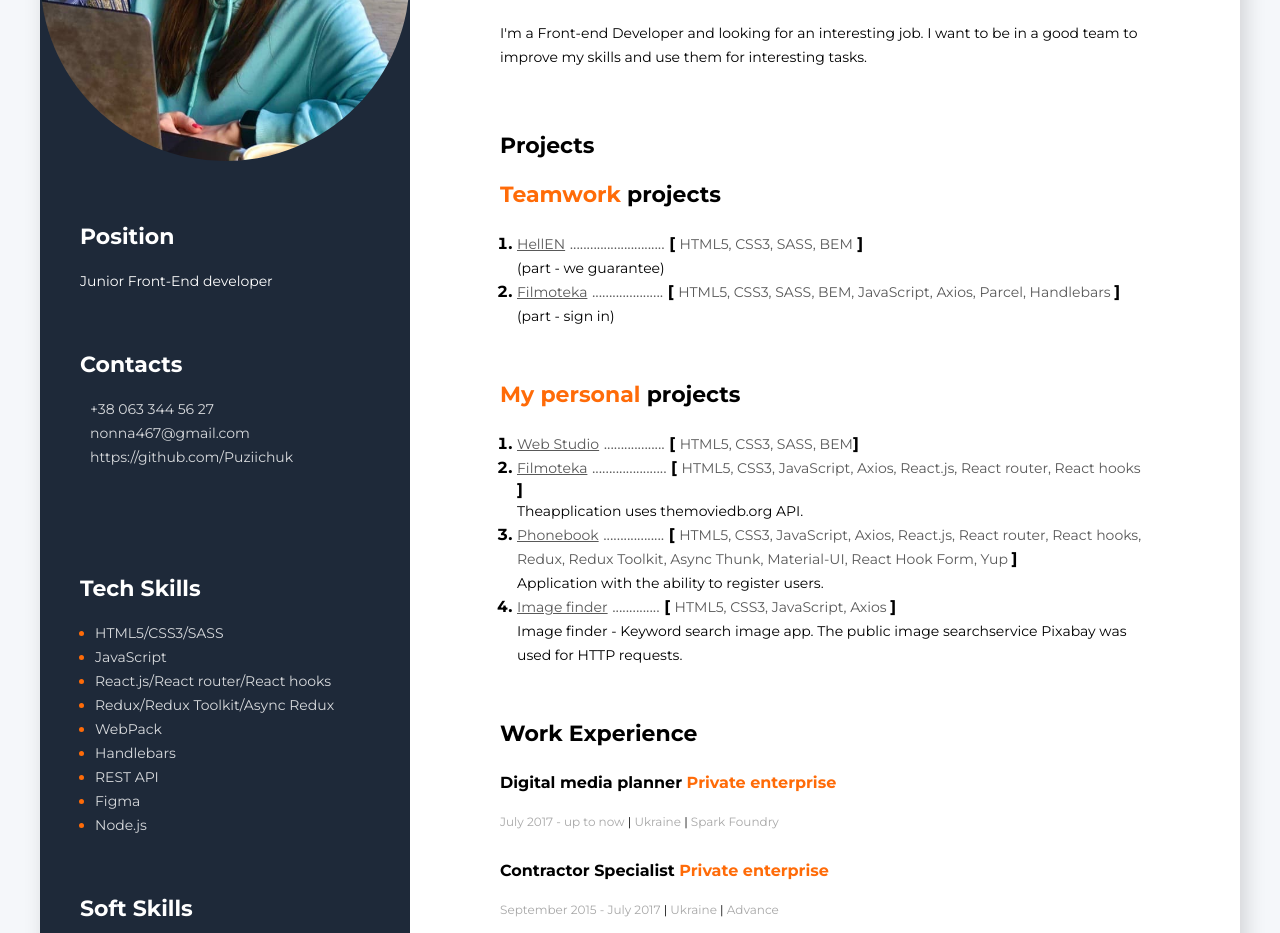
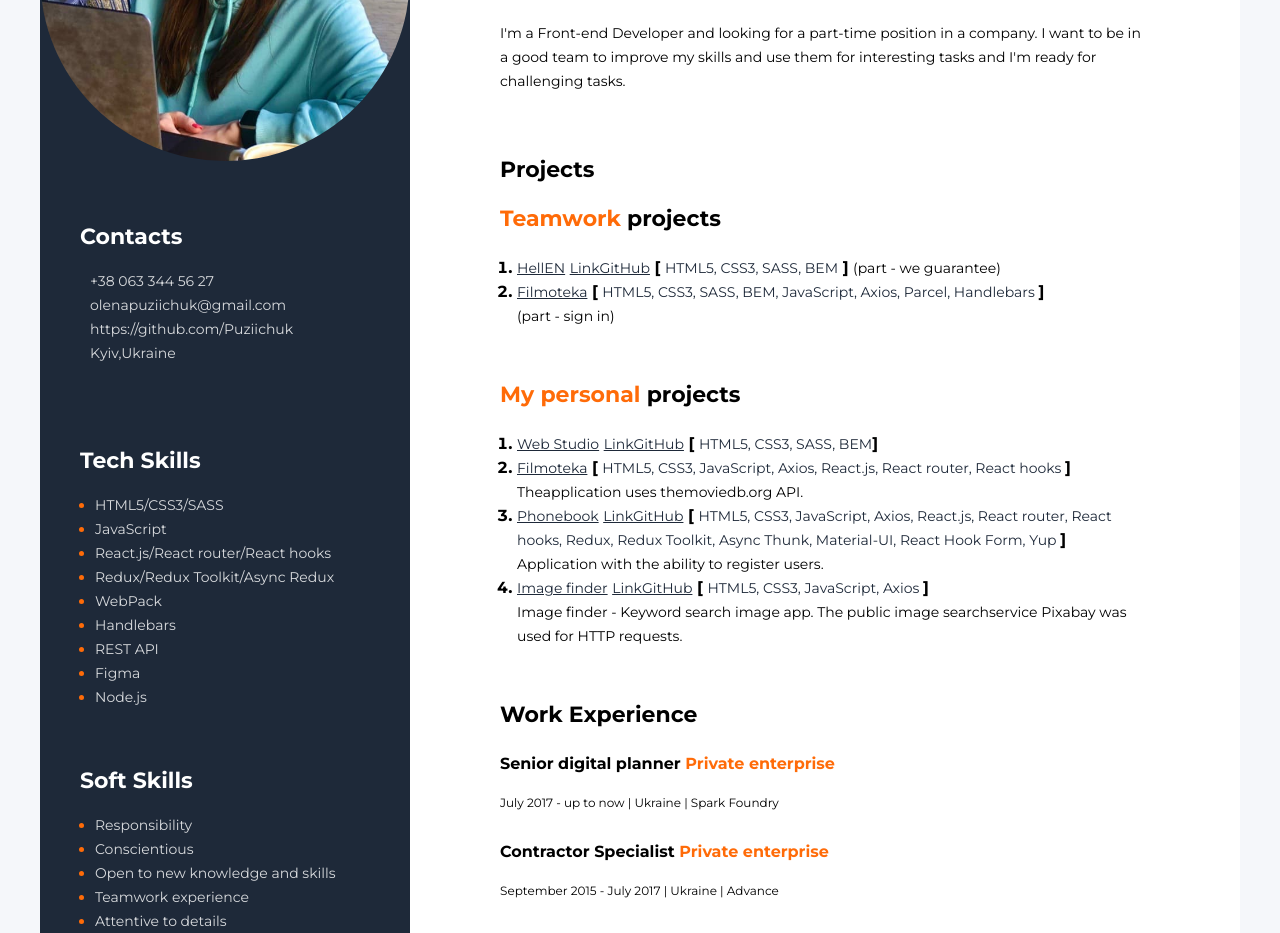
Before and after one commit to Puziichuk/resume, a plain HTML site: page index.html in a window 1280 px wide. Shown: the part 289-1222 px from the top of the page. Drawn offline with Linux system fonts and the light colour scheme.

Commit message:
added info

```diff
--- a/css/style.css
+++ b/css/style.css
@@ -21,7 +21,7 @@
     display: flex;
     max-width: 1200px;
     margin: 0 auto;
-    box-shadow: 5px 9px 20px rgba(0, 0, 0, 0.15);
+    /* box-shadow: 5px 9px 20px rgba(0, 0, 0, 0.15); */
   }
 
   .container {
@@ -119,13 +119,13 @@
     font-size: 14px;
     font-weight: 400;
     line-height: 24px;
-    color: #595959;
+    color: #1e2939;
   }
   .tech-name {
     font-size: 14px;
     font-weight: 400;
     line-height: 24px;
-    color: #595959;
+    color: #1e2939;
   }
   .dots {
     color: #595959;
@@ -150,7 +150,7 @@
   }
   .tine {
     display: inline-block;
-    color: #a8a8a8;
+    color: #000;
     font-size: 12px;
     font-weight: 400;
     line-height: 24px;
@@ -166,7 +166,7 @@
   }
 
   .profession-duties-iten {
-    color: #595959;
+    color: #000;
     font-size: 14px;
     font-weight: 400;
     line-height: 24px;
--- a/index.html
+++ b/index.html
@@ -21,12 +21,12 @@
           alt="my photo"
         />
         <!--Position container-->
-        <div class="sidebar-container">
+        <!-- <div class="sidebar-container">
           <h3 class="sidebar-title">Position</h3>
           <div>
             <span class="sidebar-linc-type">Junior Front-End developer</span>
           </div>
-        </div>
+        </div> -->
         <div class="sidebar-container">
           <h3 class="sidebar-title">Contacts</h3>
           <div>
@@ -38,7 +38,7 @@
           <div>
             <span class="sidebar-linc-type"></span>
             <a class="sidebar-linc" href="mailto:nonna467@gmail.com"
-              >nonna467@gmail.com
+              >olenapuziichuk@gmail.com
             </a>
           </div>
           <div>
@@ -49,16 +49,11 @@
           </div>
           <div>
             <span class="sidebar-linc-type"></span>
-            <a class="sidebar-linc" href=""></a
-            >
+            <a class="sidebar-linc" href="">Kyiv,Ukraine</a>
           </div>
           <div>
             <span class="sidebar-linc-type"></span>
-            <a
-              class="sidebar-linc"
-              href=""
-              ></a
-            >
+            <a class="sidebar-linc" href=""></a>
           </div>
         </div>
 
@@ -102,6 +97,9 @@
             <li class="sidebar-item">
               <span class="sidebar-text">Responsibility</span>
             </li>
+            <li class="sidebar-item">
+                <span class="sidebar-text">Conscientious</span>
+              </li>
              <li class="sidebar-item">
               <span class="sidebar-text">Open to new knowledge and skills</span>
             </li>
@@ -113,7 +111,10 @@
               <span class="sidebar-text">Attentive to details</span>
             </li>
             <li class="sidebar-item">
-                <span class="sidebar-text">Hardworking and meet deadlines</span></li>
+                <span class="sidebar-text">Hardworking and meet deadlines</span>
+            </li>
+                <li class="sidebar-item">
+                <span class="sidebar-text">Willingness to learn</span></li>
           </ul>
         </div>
         <div class="sidebar-container">
@@ -139,7 +140,7 @@
           <h2 class="profession">Front-End Developer</h2>
            <h1 class="name">Puziichuk Olena</h1>
           <p class="description">
-            I'm a Front-end Developer and looking for an interesting job. I want to be in a good team to improve my skills and use them for interesting tasks.
+            I'm a Front-end Developer and looking for a part-time position in a company. I want to be in a good team to improve my skills and use them for interesting tasks and I'm ready for challenging tasks.
           </p>
         </div>
         <!--Projects container-->
@@ -154,15 +155,18 @@
                 href="https://seryoga-nosik.github.io/ddt-project/"
                 >HellEN</a
               >
-              <span class="dots">............................</span>
-              <span
-                ><b>[</b>
+              <a
+              target="blanc"
+              class="projects-linc"
+              href="https://github.com/Seryoga-Nosik/ddt-project"
+              >LinkGitHub</a
+            >
+              <span class="dots"></span>
+              <span><b>[</b>
                 <span class="tech-name">HTML5, CSS3, SASS, BEM</span>
-                <b>]</b></span
-              ><br />
-              <span class="description"
-                > (part - we guarantee)</span
-              >
+                <b>]</b></span <br />
+              <span class="description">
+                  (part - we guarantee)</span>
             </li>
             <li class="projects-item">
               <a
@@ -171,17 +175,14 @@
                 href="https://katymykhailova.github.io/ddt-js-project/"
                 >Filmoteka</a
               >
-              <span class="dots">.....................</span>
-              <span
-                ><b>[</b>
+              <span class="dots"></span>
+              <span><b>[</b>
                 <span class="tech-name"
                   >HTML5, CSS3, SASS, BEM, JavaScript, Axios, Parcel, Handlebars
                 </span>
                 <b>]</b></span
               ><br />
-              <span class="description"
-                >(part - sign in)</span
-              >
+              <span class="description">(part - sign in)</span>
             </li>
 
 
@@ -196,7 +197,13 @@
                   target="blanc"
                   class="projects-linc"
                   href="https://puziichuk.github.io/goit-markup-hw-08/">Web Studio</a>
-                <span class="dots">..................</span>
+                  <a
+              target="blanc"
+              class="projects-linc"
+              href="https://github.com/Puziichuk/goit-markup-hw-08"
+              >LinkGitHub</a
+            >
+                <span class="dots"></span>
                 <span><b>[</b> <span class="tech-name">HTML5, CSS3, SASS, BEM</span><b>]</b></span><br />
               </li>
               <li class="projects-item">
@@ -206,7 +213,7 @@
                   href="https://puz-netlify-movies.netlify.app/"
                   >Filmoteka</a
                 >
-                <span class="dots">......................</span>
+                <span class="dots"></span>
                 <span
                   ><b>[</b>
                   <span class="tech-name"
@@ -226,16 +233,19 @@
                   href="https://puziichuk.github.io/goit-react-hw-08-phonebook/"
                   >Phonebook</a
                 >
-                <span class="dots">..................</span>
-                <span
-                  ><b>[</b>
+                <a
+                target="blanc"
+                class="projects-linc"
+                href="https://github.com/Puziichuk/goit-react-hw-08-phonebook"
+                >LinkGitHub</a
+              >
+                <span class="dots"></span>
+                <span><b>[</b>
                   <span class="tech-name"
                     >HTML5, CSS3, JavaScript, Axios, React.js, React router, React
                     hooks, Redux, Redux Toolkit, Async Thunk, Material-UI, React
                     Hook Form, Yup
-                  </span>
-                  <b>]</b></span
-                ><br />
+                  </span><b>]</b></span><br />
                 <span class="description"
                   >Application with the ability to register users.</span
                 >
@@ -247,7 +257,13 @@
                   href="https://puziichuk.github.io/goit-js-hw-13-image-finder/"
                   >Image finder</a
                 >
-                <span class="dots">..............</span>
+                <a
+                target="blanc"
+                class="projects-linc"
+                href="https://github.com/Puziichuk/goit-js-hw-13-image-finder"
+                >LinkGitHub</a
+              >
+                <span class="dots"></span>
                 <span
                   ><b>[</b>
                   <span class="tech-name">HTML5, CSS3, JavaScript, Axios </span>
@@ -267,7 +283,7 @@
             <h3 class="about-me-title">Work Experience</h3>
             <!--company 1-->
             <div>
-              <h4 class="profession-title">Digital media planner <span class ="accent">Private enterprise</span></h4>
+              <h4 class="profession-title">Senior digital planner <span class ="accent">Private enterprise</span></h4>
               <span class="tine"
                 >July 2017 - up to now
                 <span class="divider"> | </span>Ukraine<span class="divider"> |
@@ -308,7 +324,7 @@
               Full stack developer (online attending)
             </p>
             <span class="tine"
-              >November 2020 - up to now<span class="divider"> | </span>
+              >November 2020 - October 2021<span class="divider"> | </span>
               Ukraine</span
             >
           </div>
```
